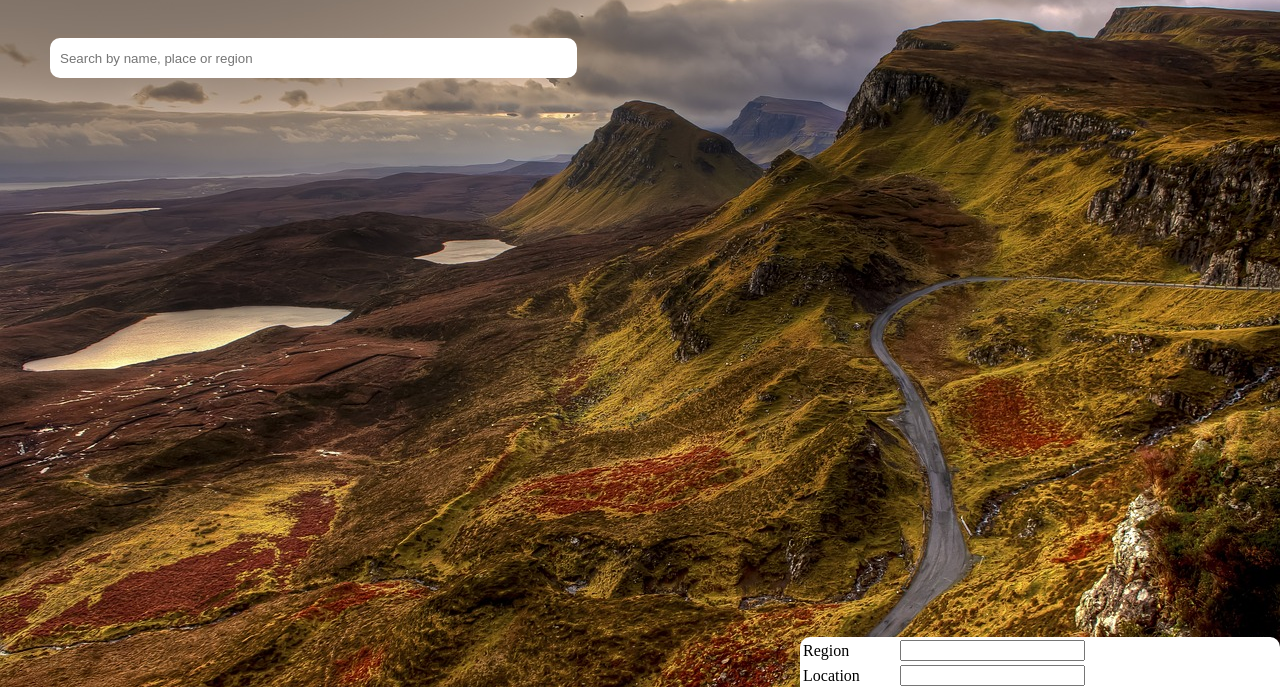
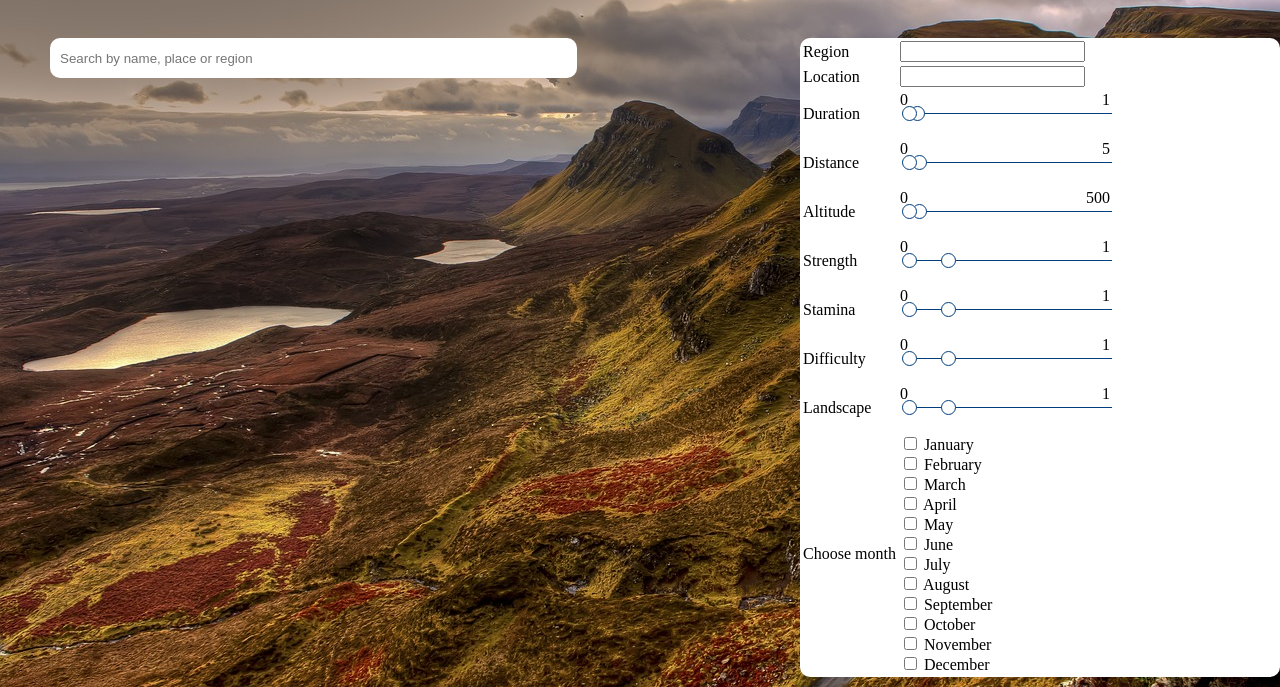
Before and after one commit to veronikaKircsev/webHike, a website: page detail.html in a window 1280 px wide. Shown: the part 62-749 px from the top of the page. Drawn offline with nearby package versions, Linux system fonts and the light colour scheme; no server answers.

Commit message:
checkbox only ready

```diff
--- a/detail.css
+++ b/detail.css
@@ -7,6 +7,7 @@ body {
     grid-template-rows: 1fr 1fr 1fr;
 
 }
+
 
 #navBar {
     margin-top: 10px;
@@ -124,7 +125,7 @@ body {
     background-color: white;
     border-radius: 10px;
     grid-column-start: 2;
-    grid-row-start: 2;
+
     margin-top: 100px;
 }
 .location {
--- a/detail.html
+++ b/detail.html
@@ -8,6 +8,7 @@
     <script src="https://ajax.googleapis.com/ajax/libs/jquery/1.8.3/jquery.min.js"></script>
 </head>
 <body>
+
 <div id="navBar">
     <div>
         <img src="image/icons8-mountain-100.png" alt="Let's Hike logo" height="96%">
@@ -147,13 +148,26 @@
                 <input type="checkbox" id="february" name="february" value="february">
                 <label for="february">February</label><br>
                 <input type="checkbox" id="march" name="march" value="march">
-                <label for="march">March</label>
+                <label for="march">March</label><br>
                     <input type="checkbox" id="april" name="april" value="april">
                     <label for="april">April</label><br>
                     <input type="checkbox" id="may" name="may" value="may">
                     <label for="may">May</label><br>
                     <input type="checkbox" id="june" name="june" value="june">
-                    <label for="june">June</label>
+                    <label for="june">June</label><br>
+                    <input type="checkbox" id="july" name="july" value="july">
+                    <label for="july">July</label><br>
+                    <input type="checkbox" id="august" name="august" value="august">
+                    <label for="august">August</label><br>
+                    <input type="checkbox" id="september" name="september" value="september">
+                    <label for="september">September</label><br>
+                    <input type="checkbox" id="october" name="october" value="october">
+                    <label for="october">October</label><br>
+                    <input type="checkbox" id="november" name="november" value="november">
+                    <label for="november">November</label><br>
+                    <input type="checkbox" id="december" name="december" value="december">
+                    <label for="december">December</label><br>
+
                 </td>
             </tr>
 
```
